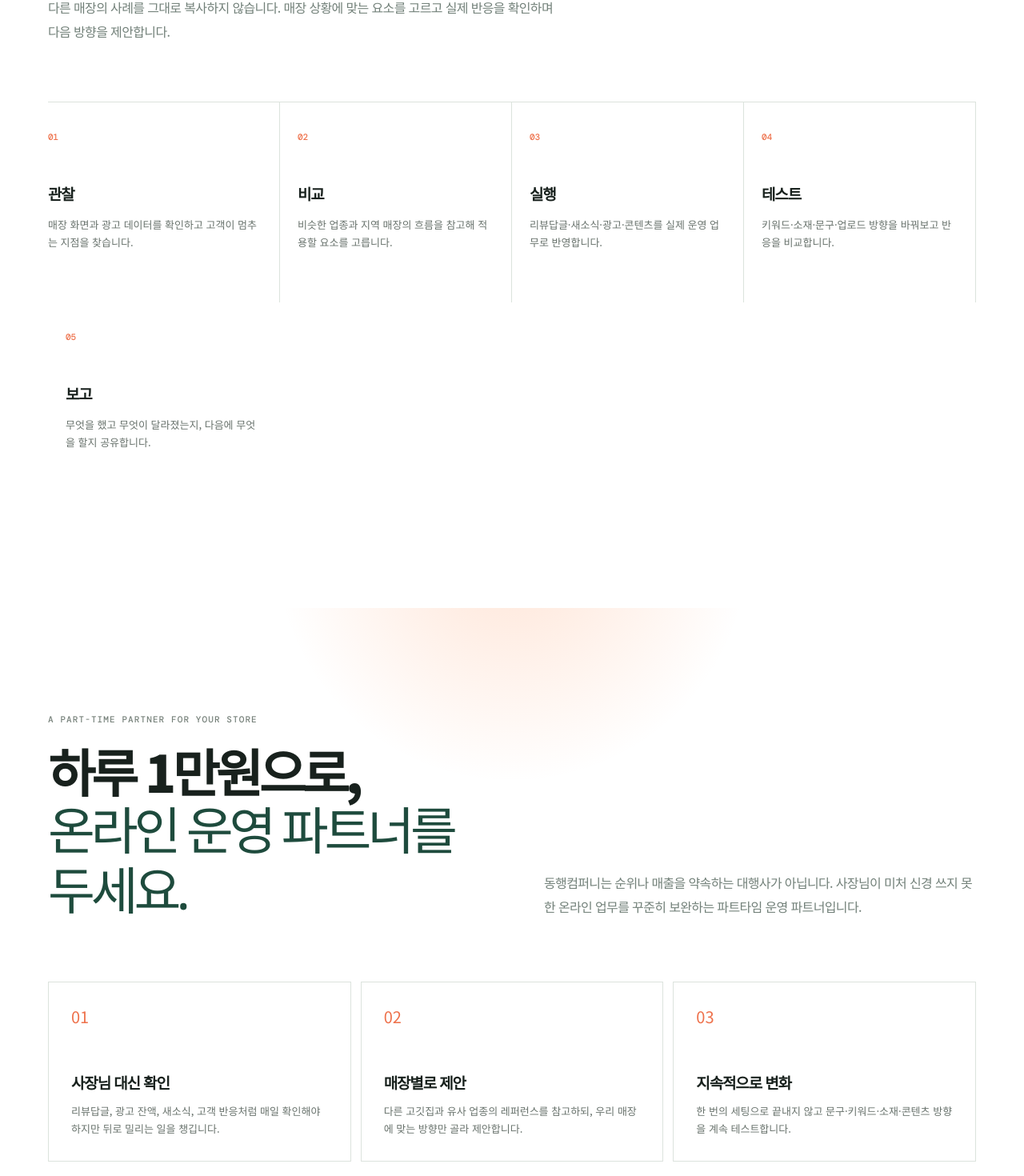
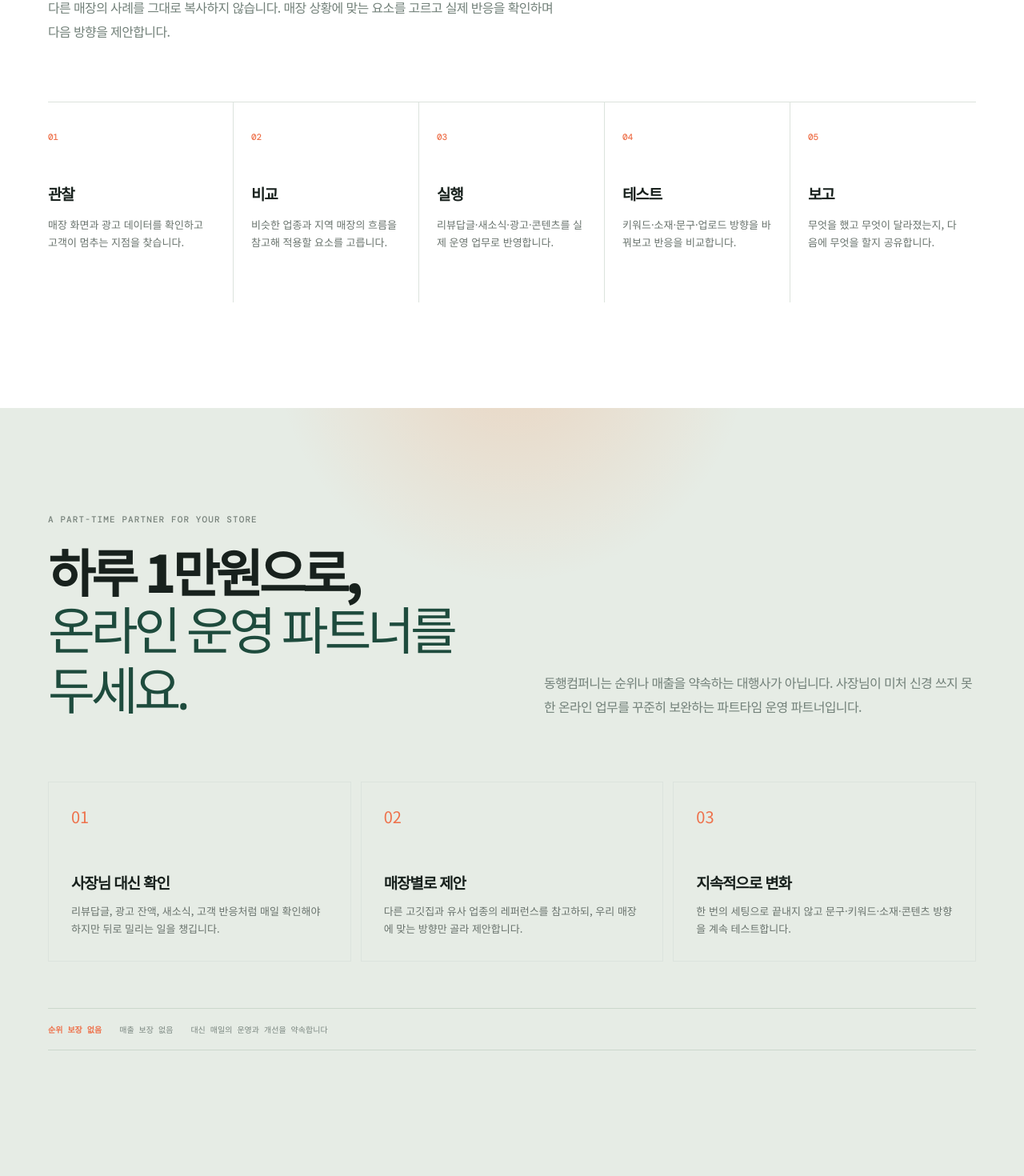
Before and after one commit to sangil92/donghaeng_company, a Next.js app: page / in a window 1280 px wide. Shown: the part 5238-6708 px from the top of the page at 80% size. Built offline with nearby package versions, Linux system fonts and the light colour scheme.

Commit message:
Style operating partner and five-step workflow sections

```diff
--- a/app/globals.css
+++ b/app/globals.css
@@ -223,3 +223,16 @@ h2 { font-size: clamp(38px, 5vw, 64px); }
   .price-card { padding: 24px; }
   .desktop-only { display: none; }
 }
+
+
+.process-grid.process-five { grid-template-columns: repeat(5, 1fr); }
+.rhythm-section { background: #fff; }
+.partner-section { background: #e6ece5; }
+.partner-section .proof-bar strong { color: var(--orange); }
+.partner-section .proof-bar { border-color: #cbd8cc; }
+@media (max-width: 860px) {
+  .process-grid.process-five { grid-template-columns: repeat(2, 1fr); }
+}
+@media (max-width: 520px) {
+  .process-grid.process-five { grid-template-columns: 1fr; }
+}
```
